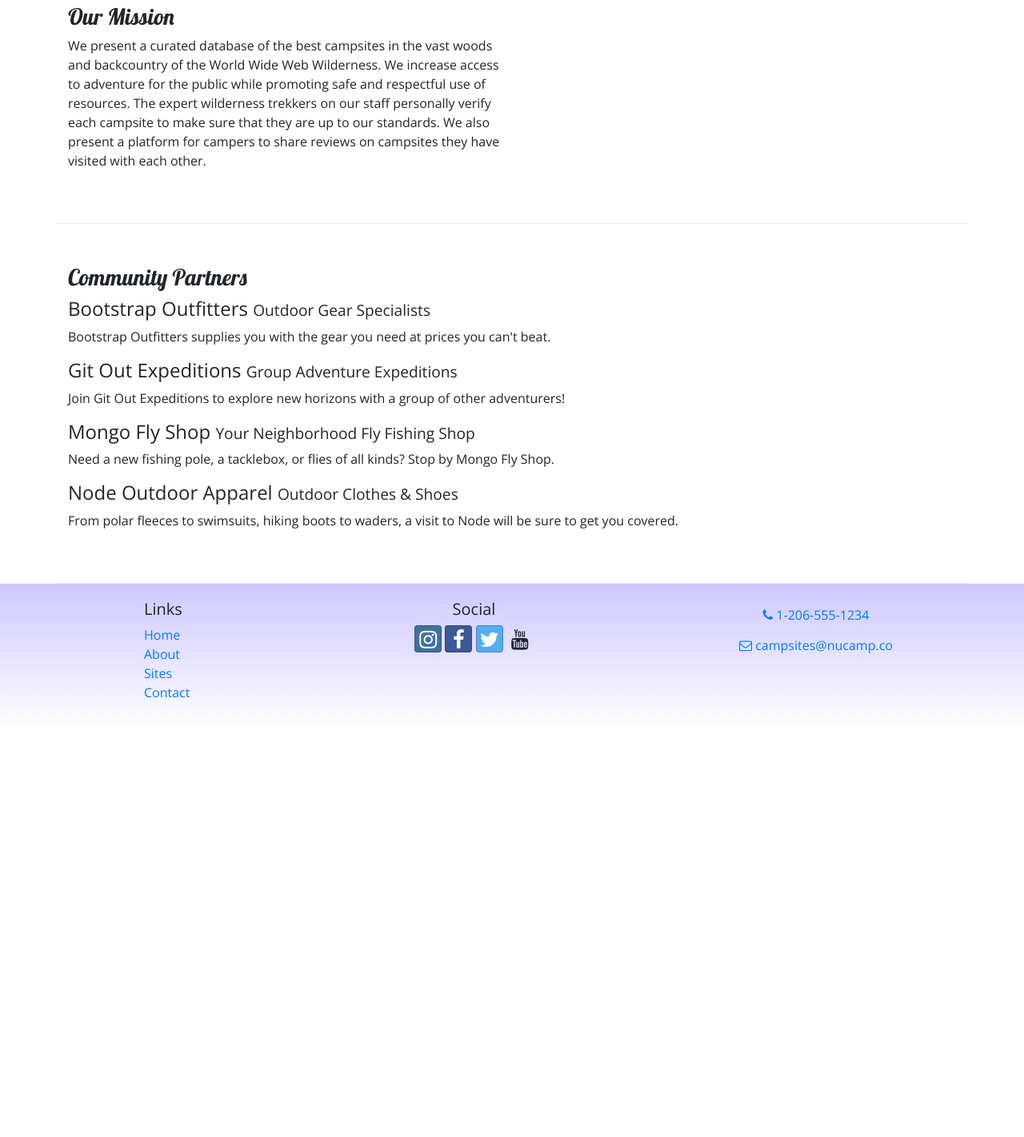
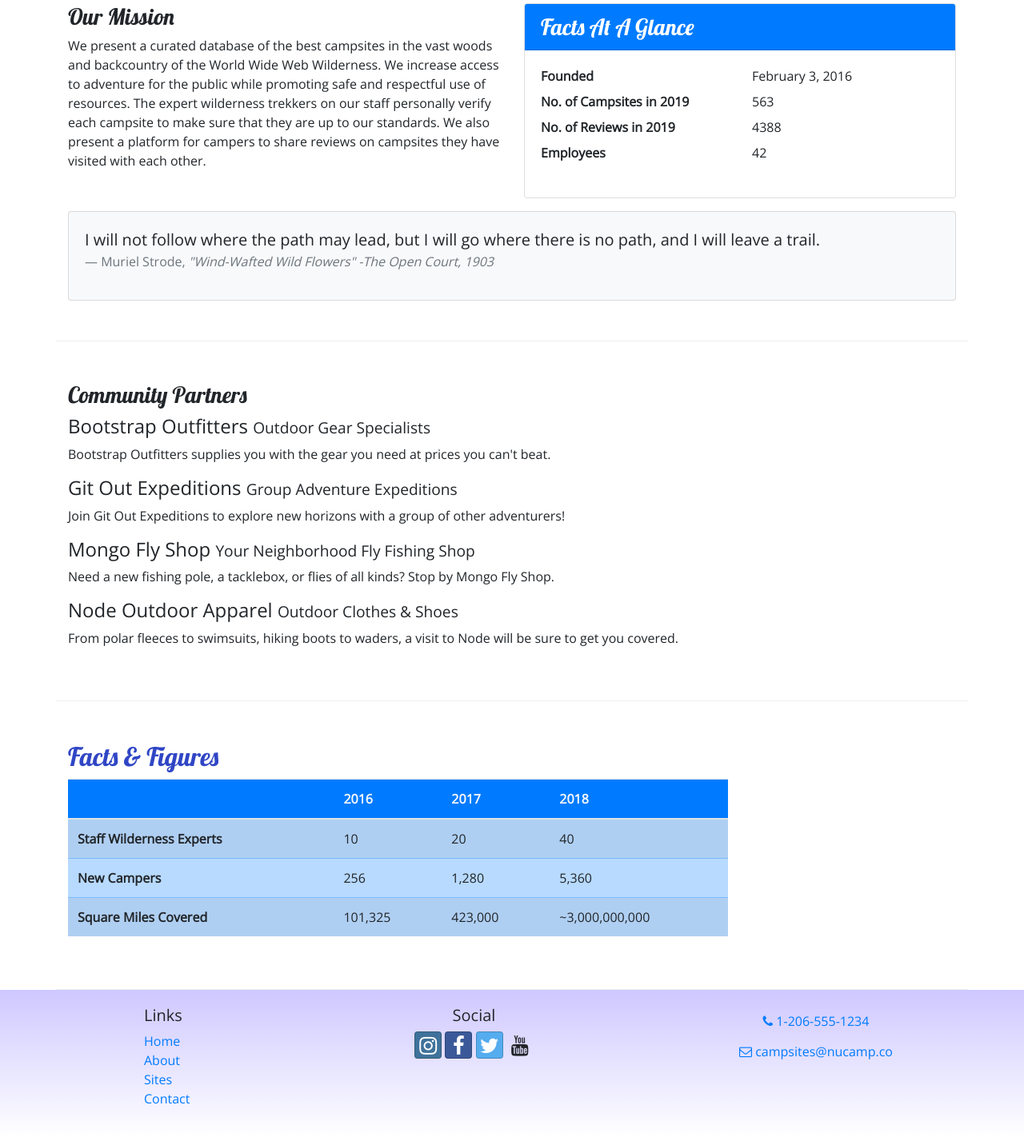
Before and after one commit to clairerob/nucampsite, a website: page aboutus.html in a window 1280 px wide. Shown: the part 400-1822 px from the top of the page at 80% size. Before the commit the page ends 1314 px from the top, so only its background shows below. Drawn offline with nearby package versions, Linux system fonts and the light colour scheme.

Commit message:
Add cards and tables to About Us page

```diff
--- a/aboutus.html
+++ b/aboutus.html
@@ -8,9 +8,14 @@
       rel="stylesheet"
       href="node_modules/bootstrap/dist/css/bootstrap.min.css"
     />
-		<link rel="stylesheet" href="node_modules/font-awesome/css/font-awesome.min.css"
+    <link
+      rel="stylesheet"
+      href="node_modules/font-awesome/css/font-awesome.min.css"
     />
-		<link rel="stylesheet" href="node_modules/bootstrap-social/bootstrap-social.css" />
+    <link
+      rel="stylesheet"
+      href="node_modules/bootstrap-social/bootstrap-social.css"
+    />
     <link
       rel="stylesheet"
       href="https://fonts.googleapis.com/css?family=Lobster|Open+Sans"
@@ -33,16 +38,37 @@
 
     <nav class="navbar navbar-expand-sm navbar-dark sticky-top">
       <div class="container">
-			<button class="navbar-toggler ml-auto" type="button" data-toggle="collapse" data-target="#nucampNavbar">
+        <button
+          class="navbar-toggler ml-auto"
+          type="button"
+          data-toggle="collapse"
+          data-target="#nucampNavbar"
+        >
           <span class="navbar-toggler-icon"></span>
         </button>
 
         <div class="collapse navbar-collapse" id="nucampNavbar">
           <ul class="navbar-nav">
-					<li class="nav-item"><a class="nav-link" href="/index.html"><i class="fa fa-home fa-lg"></i>Home</a></li>
-					<li class="nav-item active"><a class="nav-link" href="#"><i class="fa fa-info fa-lg"></i>About</a></li>
-					<li class="nav-item"><a class="nav-link" href="#"><i class="fa fa-list fa-lg"></i>Sites</a></li>
-					<li class="nav-item"><a class="nav-link" href="/contactus.html"><i class="fa fa-address-card fa-lg"></i>Contact</a></li>
+            <li class="nav-item">
+              <a class="nav-link" href="/index.html"
+                ><i class="fa fa-home fa-lg"></i>Home</a
+              >
+            </li>
+            <li class="nav-item active">
+              <a class="nav-link" href="#"
+                ><i class="fa fa-info fa-lg"></i>About</a
+              >
+            </li>
+            <li class="nav-item">
+              <a class="nav-link" href="#"
+                ><i class="fa fa-list fa-lg"></i>Sites</a
+              >
+            </li>
+            <li class="nav-item">
+              <a class="nav-link" href="/contactus.html"
+                ><i class="fa fa-address-card fa-lg"></i>Contact</a
+              >
+            </li>
           </ul>
         </div>
       </div>
@@ -64,16 +90,41 @@
         <div class="col-sm-6">
           <h3>Our Mission</h3>
           <p>
-						We present a curated database of the best campsites in
-						the vast woods and backcountry of the World Wide Web
-						Wilderness. We increase access to adventure for the
-						public while promoting safe and respectful use of
-						resources. The expert wilderness trekkers on our staff
-						personally verify each campsite to make sure that they
-						are up to our standards. We also present a platform for
-						campers to share reviews on campsites they have visited
-						with each other.
+            We present a curated database of the best campsites in the vast
+            woods and backcountry of the World Wide Web Wilderness. We increase
+            access to adventure for the public while promoting safe and
+            respectful use of resources. The expert wilderness trekkers on our
+            staff personally verify each campsite to make sure that they are up
+            to our standards. We also present a platform for campers to share
+            reviews on campsites they have visited with each other.
           </p>
+        </div>
+        <div class="col-sm-6">
+          <div class="card">
+			<h3 class="card-header bg-primary text-white">Facts At A Glance</h3>
+            <div class="card-body">
+              <dl class="row">
+                <dt class="col-6">Founded</dt>
+                <dd class="col-6">February 3, 2016</dd>
+                <dt class="col-6">No. of Campsites in 2019</dt>
+                <dd class="col-6">563</dd>
+                <dt class="col-6">No. of Reviews in 2019</dt>
+                <dd class="col-6">4388</dd>
+                <dt class="col-6">Employees</dt>
+                <dd class="col-6">42</dd>
+              </dl>
+            </div>
+          </div>
+        </div>
+		<div class="col">
+			<div class="card bg-light mt-3">
+				<blockquote class="blockquote card-body">
+					<p class="mb-0">I will not follow where the path may lead, but I will go where there is no path, and I will leave a trail.</p>
+					<footer class="blockquote-footer">Muriel Strode,
+						<cite title="Source Title">"Wind-Wafted Wild Flowers" -The Open Court, 1903</cite>
+					</footer>
+				</blockquote>
+			</div>
 		</div>
       </div>
 
@@ -85,38 +136,77 @@
             <small>Outdoor Gear Specialists</small>
           </h4>
           <p class="d-none d-sm-block">
-						Bootstrap Outfitters supplies you with the gear you need
-						at prices you can't beat.
+            Bootstrap Outfitters supplies you with the gear you need at prices
+            you can't beat.
           </p>
           <h4>
             Git Out Expeditions
             <small>Group Adventure Expeditions</small>
           </h4>
           <p class="d-none d-sm-block">
-						Join Git Out Expeditions to explore new horizons with a
-						group of other adventurers!
+            Join Git Out Expeditions to explore new horizons with a group of
+            other adventurers!
           </p>
           <h4>
             Mongo Fly Shop
             <small>Your Neighborhood Fly Fishing Shop</small>
           </h4>
           <p class="d-none d-sm-block">
-						Need a new fishing pole, a tacklebox, or flies of all
-						kinds? Stop by Mongo Fly Shop.
+            Need a new fishing pole, a tacklebox, or flies of all kinds? Stop by
+            Mongo Fly Shop.
           </p>
           <h4>
             Node Outdoor Apparel
             <small>Outdoor Clothes & Shoes</small>
           </h4>
           <p class="d-none d-sm-block">
-						From polar fleeces to swimsuits, hiking boots to waders,
-						a visit to Node will be sure to get you covered.
+            From polar fleeces to swimsuits, hiking boots to waders, a visit to
+            Node will be sure to get you covered.
           </p>
+        </div>
+      </div>
+
+	  <div class="row row-content">
+		<div class="col-sm-9">
+			<h2>Facts &amp; Figures</h2>
+			<div class="table-responsive">
+				<table class="table table-striped">
+					<thead>
+						<tr class="bg-primary text-light">
+							<th></th>
+							<th>2016</th>
+							<th>2017</th>
+							<th>2018</th>
+						</tr>
+					</thead>
+					<tbody class="table-primary">
+						<tr>
+							<th>Staff Wilderness Experts</th>
+							<td>10</td>
+							<td>20</td>
+							<td>40</td>
+						</tr>
+						<tr>
+							<th>New Campers</th>
+							<td>256</td>
+							<td>1,280</td>
+							<td>5,360</td>
+						</tr>
+						<tr>
+							<th>Square Miles Covered</th>
+							<td>101,325</td>
+							<td>423,000</td>
+							<td>~3,000,000,000</td>
+						</tr>
+					</tbody>
+				</table>
 			</div>
 		</div>
 	  </div>
 
-		<footer>
+    </div>
+
+    <footer class="site-footer">
       <div class="container">
         <div class="row">
           <div class="col-4 col-sm-2 offset-1">
@@ -130,14 +220,37 @@
           </div>
           <div class="col-6 col-sm-5 text-center">
             <h5>Social</h5>
-                    <a class="btn btn-social-icon btn-instagram" href="http://instagram.com/"><i class="fa fa-instagram"></i></a>
-                    <a class="btn btn-social-icon btn-facebook" href="http://facebook.com/"><i class="fa fa-facebook"></i></a>
-                    <a class="btn btn-social-icon btn-twitter" href="http://twitter.com/"><i class="fa fa-twitter"></i></a>
-                    <a class="btn btn-social-icon btn-youtube" href="http://youtube.com/"><i class="fa fa-youtube"></i></a>
+            <a
+              class="btn btn-social-icon btn-instagram"
+              href="http://instagram.com/"
+              ><i class="fa fa-instagram"></i
+            ></a>
+            <a
+              class="btn btn-social-icon btn-facebook"
+              href="http://facebook.com/"
+              ><i class="fa fa-facebook"></i
+            ></a>
+            <a
+              class="btn btn-social-icon btn-twitter"
+              href="http://twitter.com/"
+              ><i class="fa fa-twitter"></i
+            ></a>
+            <a
+              class="btn btn-social-icon btn-youtube"
+              href="http://youtube.com/"
+              ><i class="fa fa-youtube"></i
+            ></a>
           </div>
           <div class="col-sm-4 text-center">
-                    <a href="tel:+12065551234" class="btn btn-link" role="button"><i class="fa fa-phone"></i> 1-206-555-1234</a><br>
-            	<a href="mailto:campsites@nucamp.io" class="btn btn-link" role="button"><i class="fa fa-envelope-o"></i> campsites@nucamp.co</a>
+            <a href="tel:+12065551234" class="btn btn-link" role="button"
+              ><i class="fa fa-phone"></i> 1-206-555-1234</a
+            ><br />
+            <a
+              href="mailto:campsites@nucamp.io"
+              class="btn btn-link"
+              role="button"
+              ><i class="fa fa-envelope-o"></i> campsites@nucamp.co</a
+            >
           </div>
         </div>
       </div>
--- a/css/styles.css
+++ b/css/styles.css
@@ -14,7 +14,7 @@ header h2 {
     color: #cec8ff;
 }
 
-footer {
+.site-footer {
     background-image: linear-gradient(#cec8ff, white);
     padding: 20px 0;
 }
```
Also changed, not shown: contactus.html (+1 -1 lines), index.html (+1 -1 lines). Lines whose indentation alone changed are shown as unchanged.
